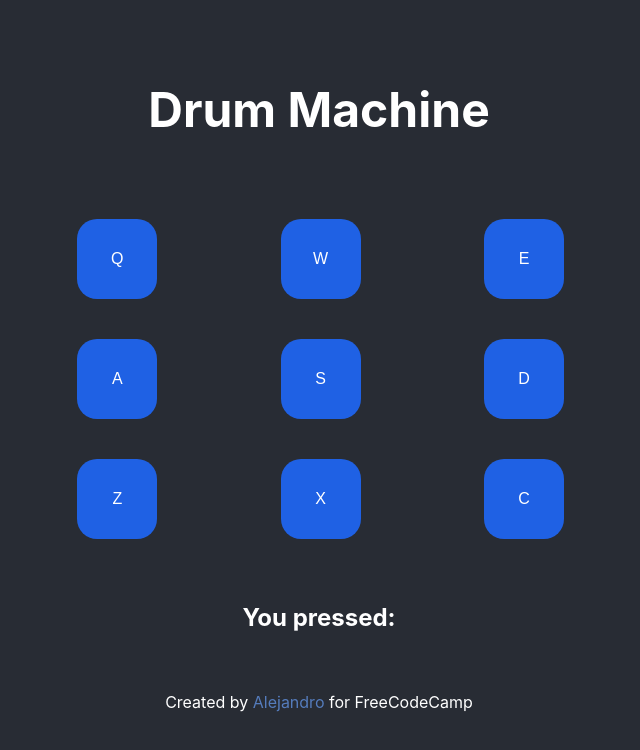
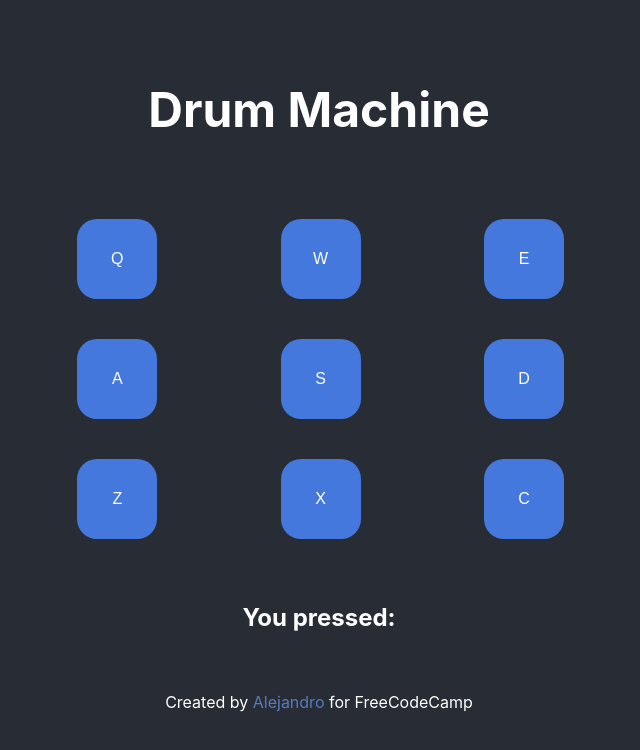
Before and after one commit to deku-95/drum-machine, a React (Create React App) app: page / in a window 1280 px wide. Shown: the top 750 px of the page, without its empty margins (321-961 px from the left). Built offline with nearby package versions, Linux system fonts and the light colour scheme.

Commit message:
FCC's script added. 8/8 Passed!

```diff
--- a/src/App.css
+++ b/src/App.css
@@ -29,7 +29,7 @@ h3 {
 }
 
 button {
-  background-color: #1f61e4 !important;
+  background-color: #4578dd !important;
   width: 80px !important;
   max-width: 80px !important;
   height: 80px;
--- a/src/App.js
+++ b/src/App.js
@@ -3,20 +3,25 @@ import "./App.css";
 import { Pad } from "./Functions";
 import keySounds from "./KeySounds";
 
+const script = document.createElement("script");
+script.src = "https://cdn.freecodecamp.org/testable-projects-fcc/v1/bundle.js";
+script.async = true;
+document.body.appendChild(script);
+
 function App() {
   const [pressedKeys, record] = React.useState("");
   return (
     <div className="App">
-      <div className="drum-machine container">
+      <div id="drum-machine" className="drum-machine container">
         <header className="App-header">
           <h2>Drum Machine</h2>
         </header>
-        <div id="display" className="wrapper">
+        <div  className="wrapper">
           {keySounds.map((sound) => (
             <Pad
               key={sound.id}
               sound={sound}
-              className="drum-pad"
+              className='drum-pad'
               id={sound.id}
               record={record}
             />
@@ -24,7 +29,7 @@ function App() {
         </div>
         <br />
 
-        <h3 class>You pressed: {pressedKeys}</h3>
+        <h3 class>You pressed: <span id="display">{pressedKeys}</span></h3>
         <br />
         <p>
           Created by{" "}
--- a/src/Functions.jsx
+++ b/src/Functions.jsx
@@ -27,7 +27,7 @@ function Pad({ sound, record }) {
 
   return (
     <div className="wrapper">
-      <button onClick={playSound} className={`drum-pad ${active && "active"}`}>
+      <button id={sound.id} onClick={playSound} className={`drum-pad ${active && "active"}`}>
         <audio className="clip" id={sound.keyTrigger} src={sound.url} />
         {sound.keyTrigger}
       </button>
```
